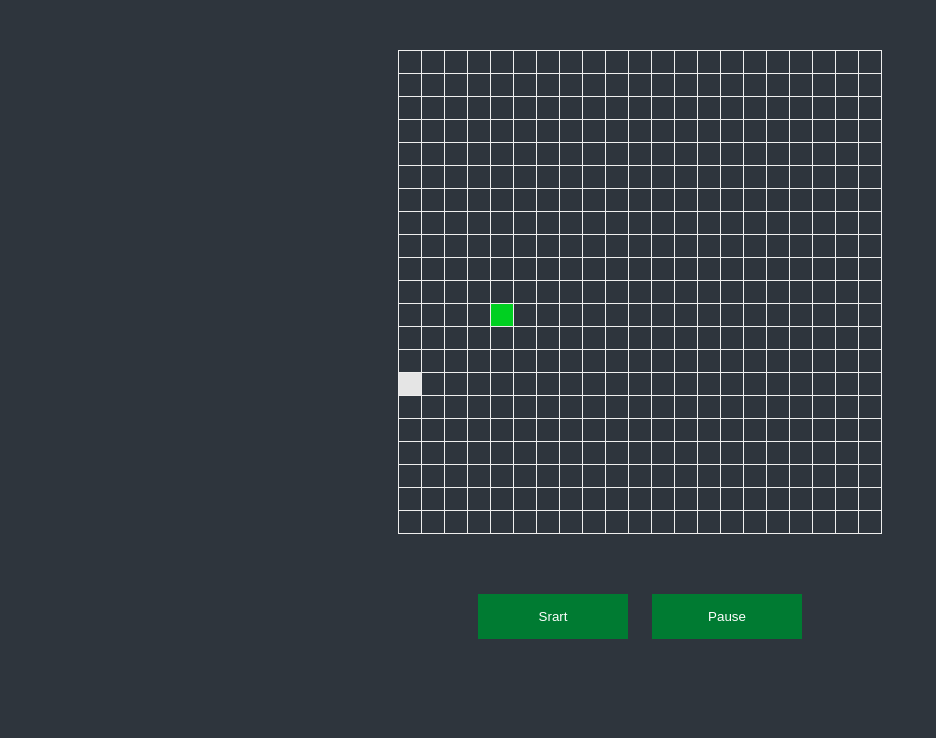
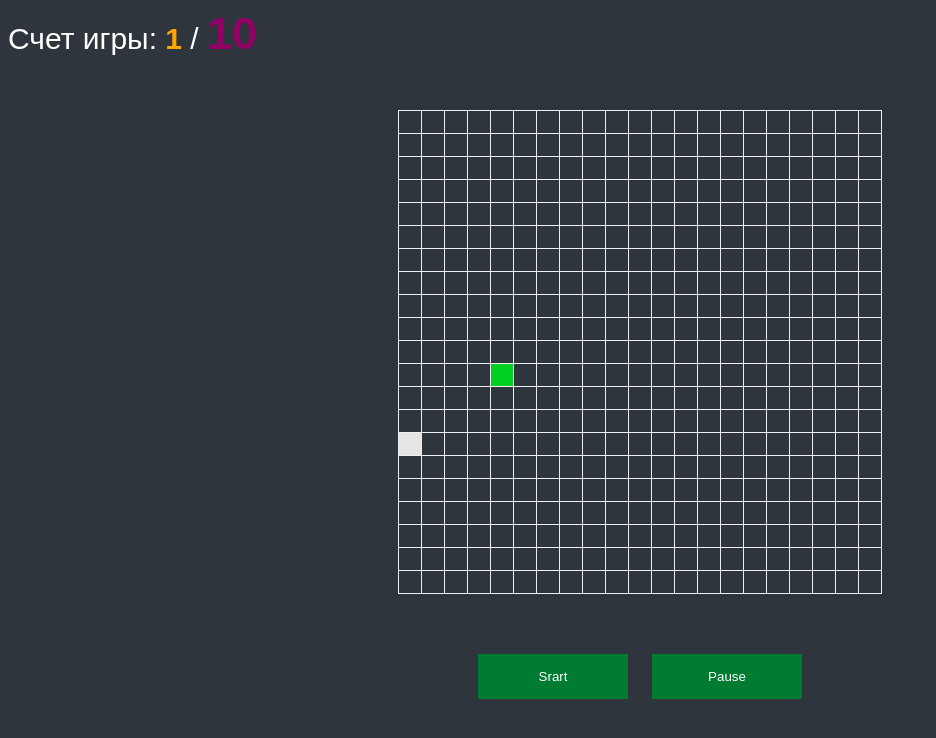
Before and after one commit to Ilushasan/JavaScript-1-level, a plain HTML site: page lesson 7/Snake/index.html in a window 1280 px wide. Both pictures are taken after a click on the button "Srart". Shown: the whole page, without its empty margins (0-936 px from the left). Drawn offline with Linux system fonts and the light colour scheme.

Commit message:
Snake
1) Add score game
2) Rework settings. Now the snake dead if it will step on itself

```diff
--- a/lesson 7/Snake/css/style.css
+++ b/lesson 7/Snake/css/style.css
@@ -50,3 +50,20 @@ td {
     color: orange;
     font-size: 24px;
 }
+
+.score {
+    color: white;
+    font-size: 30px;
+    font-family: sans-serif;
+}
+
+.current {
+    font-weight: 700;
+    color: orange;
+}
+
+.toWin {
+    font-size: 1.5em;
+    color: #920066;
+    font-weight: 700;
+}
--- a/lesson 7/Snake/index.html
+++ b/lesson 7/Snake/index.html
@@ -7,6 +7,11 @@
     <link rel="stylesheet" href="css/style.css">
 </head>
 <body>
+    <div class="score">
+        Счет игры:
+        <span class="current">0</span> / <span class="toWin"></span>
+    </div>
+
     <table id="game"></table>
     <div class="buttons">
         <button id="startBtn">Srart</button>
@@ -23,5 +28,6 @@
     <script src="script/food.js"></script>
     <script src="script/game.js"></script>
     <script src="script/main.js"></script>
+    <script src="script/Score.js"></script>
 </body>
 </html>
--- /dev/null
+++ b/lesson 7/Snake/script/Score.js
@@ -0,0 +1,18 @@
+class Score {
+    constructor() {
+        this.currentEl = document.querySelector('.current');
+        this.toWinEl = document.querySelector('.toWin');
+    }
+    //Настройки
+    init(settings) {
+        this.settings = settings;
+    }
+    //Метод устанавливает кол-во очков для выигрыша.
+    setToWin (text) {
+        this.toWinEl.textContent = text;
+    }
+    //Метод устанавливает текущий счет игры
+    setCurrent(text) {
+        this.currentEl.textContent = text;
+    }
+}
--- a/lesson 7/Snake/script/Snake.js
+++ b/lesson 7/Snake/script/Snake.js
@@ -7,6 +7,10 @@ class Snake {
             y: 1,
         }]
         this.direction = 'down';
+    }
+    //Настройки игры
+    init(settings) {
+        this.settings = settings;
     }
     //Меняем направления движения.
     changeDirection(newDirection) {
@@ -56,6 +60,22 @@ class Snake {
                 newHeadCoords.x++;
                 break;
         }
+        //Если голова уходит за правый край
+        if (newHeadCoords.x > this.settings.colsCount){
+            newHeadCoords.x = 1;
+        }
+        //Если голова уходит за нижний край
+        if (newHeadCoords.y > this.settings.rowsCount) {
+            newHeadCoords.y = 1;
+        }
+        //Если голова уходит за левый край
+        if (newHeadCoords.x == 0) {
+            newHeadCoords.x = this.settings.colsCount;
+        }
+        //Если голова уходит за верхний край
+        if (newHeadCoords.y == 0) {
+            newHeadCoords.y = this.settings.rowsCount;
+        }
         this.body.unshift(newHeadCoords);
         this.body.pop();
     }
--- a/lesson 7/Snake/script/board.js
+++ b/lesson 7/Snake/script/board.js
@@ -57,6 +57,7 @@ class Board {
         return this.boardEl.querySelector(`tr:nth-child(${y}) td:nth-child(${x})`);
     }
     //Проверяет является ли слудующая ячейка стеной
+    //Метод устарел, змейка проходит через стены
     isNextStepToWall(nextCellCoords) {
         let nextCell = this.getCellEl(nextCellCoords.x, nextCellCoords.y);
         return nextCell === null;
--- a/lesson 7/Snake/script/game.js
+++ b/lesson 7/Snake/script/game.js
@@ -4,16 +4,18 @@ class Game {
         this.messageEl = document.getElementById('message');
     }
     //Метод получаеь другие игровые объекты
-    init(settings, status, board, snake, menu, food) {
+    init(settings, status, board, snake, menu, food, score) {
         this.settings = settings;
         this.status = status;
         this.board = board;
         this.snake = snake;
         this.menu = menu;
         this.food = food;
+        this.score = score;
     }
     //Метод назначает обработчика на события клика на кнопке старт
     run() {
+        this.score.setToWin(this.settings.winLength);
         this.menu.addButtonsClickListeners(this.start.bind(this), this.pause.bind(this));
         document.addEventListener('keydown', this.pressKeyHandler.bind(this));
     }
@@ -38,7 +40,8 @@ class Game {
     //заново отрисовывает положение змейки и еду
     doTick() {
         this.snake.performStep();
-        if (this.isGameLost()) {
+        this.score.setCurrent(this.snake.body.length);
+        if (this.isSnakeSreppendOntoItself()){
             return;
         }
         if (this.isGameWon()) {
@@ -63,7 +66,20 @@ class Game {
         }
         return false;
     }
+    //Метод сравнивает съела ли змейка сама себя
+    isSnakeSreppendOntoItself() {
+        let cellArr = this.snake.body.map(function (cellCoords) {
+            return cellCoords.x.toString() + cellCoords.y.toString();
+        });
+        let head = cellArr.shift();
+        if (cellArr.includes(head)) {
+            clearInterval(this.tickIdentifier);
+            this.setMessage('Вы проиграли');
+            return true;
+        }
+    }
     //Метод проверяет проиграна ли игра и останавливает ее
+    //Метод больше не используется, змейка может проходить через стенку
     isGameLost() {
         if (this.board.isNextStepToWall(this.snake.body[0])) {
             clearInterval(this.tickIdentifier);
--- a/lesson 7/Snake/script/main.js
+++ b/lesson 7/Snake/script/main.js
@@ -8,11 +8,14 @@ window.addEventListener('load', () => {
     const menu = new Menu();
     const food = new Food();
     const game = new Game();
+    const score = new Score();
 
     settings.init({ speed: 5, winLength: 10 });
+    snake.init(settings);
     board.init(settings, snake);
     food.init(settings, snake, board);
-    game.init(settings, status, board, snake, menu, food);
+    game.init(settings, status, board, snake, menu, food, score);
+    score.init(settings);
 
     board.renderBoard();
     board.renderSnake();
```
